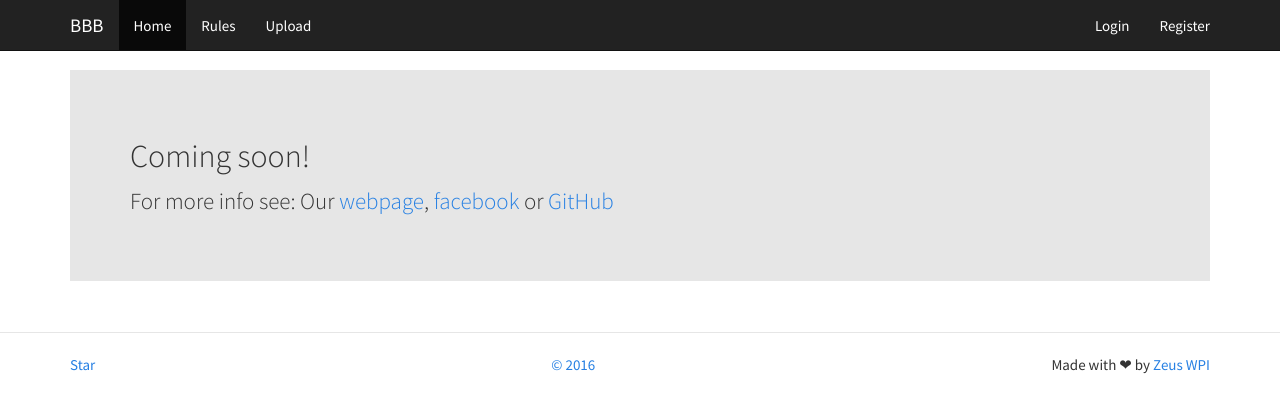
After one commit to ZeusWPI/aichallenge, a Flask app: page /upload in a window 1280 px wide. The commit adds this page. Shown: the top 413 px of the page. Run offline with Flask 2, Linux system fonts and the light colour scheme; some libraries are stand-ins or nearby versions.

Commit message:
Add upload stub

```diff
--- a/web/templates/layout.html
+++ b/web/templates/layout.html
@@ -7,7 +7,7 @@
 {% set active_page = active_page|default('home') -%}
 
 {# Map the navbar id's used in the code on their respective names for use in the navbar. #}
-{% set navbar = [('home', 'Home'), ('rules', 'Rules')] -%}
+{% set navbar = [('home', 'Home'), ('rules', 'Rules'), ('upload','Upload')] -%}
 
 
 {# Macro for easier form rendering #}
--- /dev/null
+++ b/web/templates/upload.html
@@ -0,0 +1,15 @@
+{% extends "layout.html" -%}
+{% set active_page = "home" -%}
+
+{% block content -%}
+    <div class="jumbotron">
+        <h2>Coming soon!</h2>
+        <p>
+            For more info see:
+            Our <a href="https://zeus.ugent.be/" target="_blank">webpage</a>,
+            <a href="https://www.facebook.com/zeus.wpi/?fref=ts" target="_blank" >facebook</a>
+            or <a href="https://github.com/ZeusWPI/aichallenge" target="_blank">GitHub</a>
+        </p>
+    </div>
+
+{%- endblock %}
--- a/web/views.py
+++ b/web/views.py
@@ -13,13 +13,18 @@ from web.models import User
 @app.route('/')
 def home():
     content = markdown_to_html('docs/teaser')
-    return render_template("home.html", content=content)
+    return render_template('home.html', content=content)
 
 
 @app.route('/rules')
 def rules():
     content = markdown_to_html('../rules')
     return render_template('rules.html', content=content)
+
+
+@app.route('/upload')
+def upload():
+    return render_template('upload.html')
 
 
 @app.route('/login', methods=('GET', 'POST'))
```
